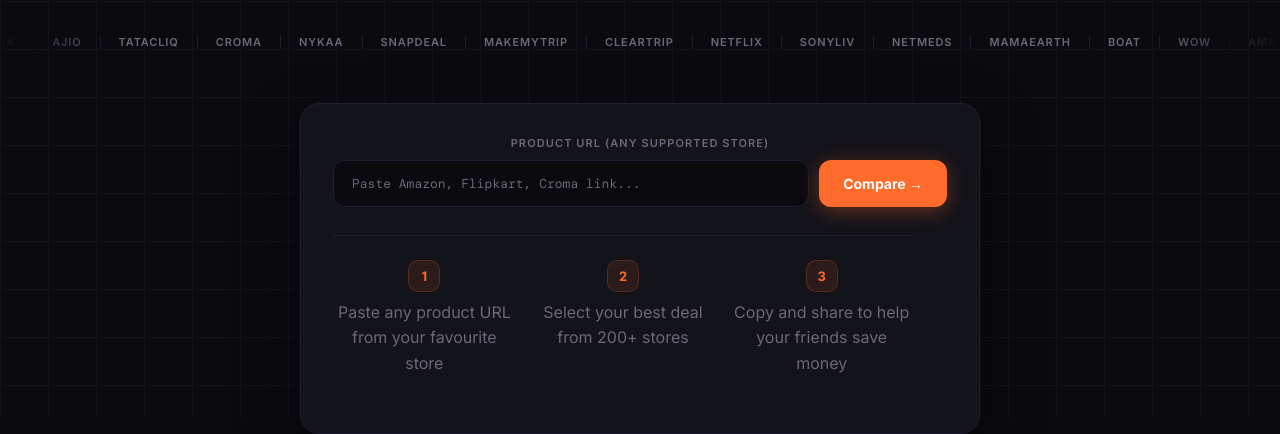
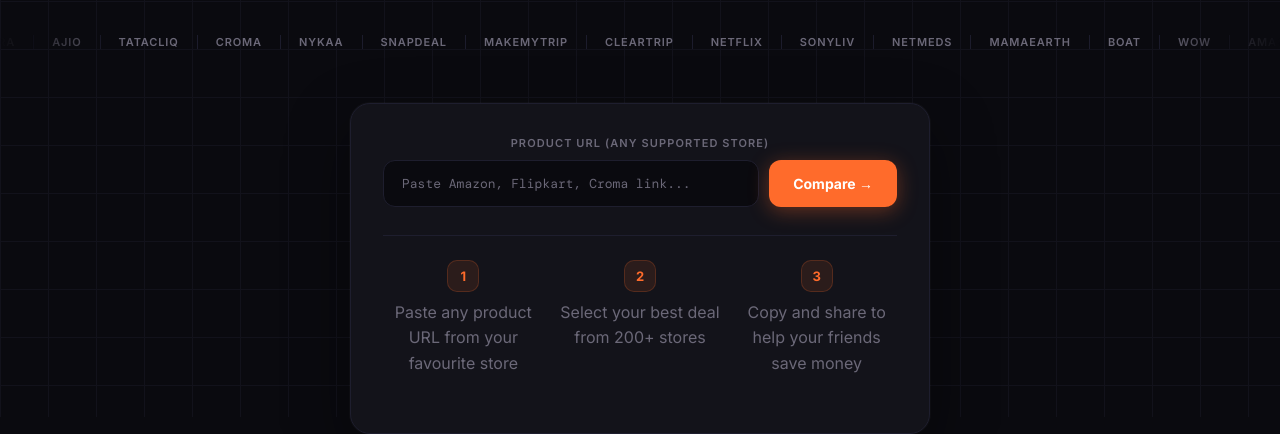
Before and after one commit to smartpicks0326-commits/extrape-affiliate, a website: page compare.html in a window 1280 px wide. Shown: the part 383-817 px from the top of the page. Drawn offline with nearby package versions, Linux system fonts and the light colour scheme; no server answers.

Commit message:
Matched size

```diff
--- a/compare.html
+++ b/compare.html
@@ -47,7 +47,7 @@ section{position:relative;z-index:1;}
 #hero p{color:var(--muted);font-size:1rem;max-width:420px;margin:0 auto 24px;line-height:1.6;}
 /* ── Search card — mirrors index.html .card inside <main> ── */
 .search-card{
-  width:calc(100% - 48px);max-width:680px;
+  width:100%;max-width:580px;
   background:var(--surface);
   border:1px solid var(--border);
   border-radius:20px;
@@ -69,7 +69,7 @@ section{position:relative;z-index:1;}
 #urlInput{flex:1;min-width:0;width:100%;max-width:100%;background:var(--bg);border:1.5px solid var(--border);color:var(--text);font-family:'DM Mono',monospace;font-size:13px;padding:14px 18px;border-radius:12px;outline:none;transition:border-color .2s,box-shadow .2s;-webkit-appearance:none;box-sizing:border-box;}
 #urlInput:focus{border-color:var(--accent);box-shadow:0 0 0 3px rgba(255,107,43,.12);}
 #urlInput::placeholder{color:var(--muted);}
-.btn-go{background:var(--accent);color:#fff;border:none;font-family:'Inter',sans-serif;font-weight:700;font-size:14px;padding:13px 24px;border-radius:12px;cursor:pointer;white-space:nowrap;transition:background .2s,transform .1s,box-shadow .2s;box-shadow:0 4px 20px rgba(255,107,43,.35);}
+.btn-go{background:var(--accent);color:#fff;border:none;font-family:'Inter',sans-serif;font-weight:700;font-size:14px;padding:14px 24px;border-radius:12px;cursor:pointer;white-space:nowrap;transition:background .2s,transform .1s,box-shadow .2s;box-shadow:0 4px 20px rgba(255,107,43,.35);}
 .btn-go:hover{background:var(--accent2);box-shadow:0 6px 28px rgba(255,107,43,.45);}
 .btn-go:active{transform:scale(.97);}
 .btn-go:disabled{opacity:.5;cursor:not-allowed;transform:none;}
@@ -168,7 +168,7 @@ section{position:relative;z-index:1;}
 
 /* ── How it works — mirrors index.html .how-it-works / .step / .step-num ── */
 .hiw-grid{
-  width:100%;max-width:580px;
+  width:100%;
   margin-top:28px;
   padding-top:24px;
   border-top:1px solid var(--border);
@@ -256,7 +256,7 @@ footer{position:relative;z-index:1;text-align:center;padding:24px;font-size:12px
   .hero-text { padding: 0 16px; }
   #hero h1 { font-size: clamp(1.8rem, 8vw, 2.4rem); margin-bottom: 12px; }
   #hero p { font-size: .9rem; }
-  .search-card { width: calc(100% - 32px); padding: 18px 16px; border-radius: 16px; margin-top: 24px; }
+  .search-card { width: calc(100% - 32px); padding: 18px 16px; border-radius: 16px; margin-top: 24px; max-width: 580px; }
   .input-row { flex-direction: column; gap: 8px; }
   #urlInput { font-size: 14px; border-radius: 10px; }
   .btn-go { width: 100%; border-radius: 10px; font-size: 15px; padding: 14px; }
```
